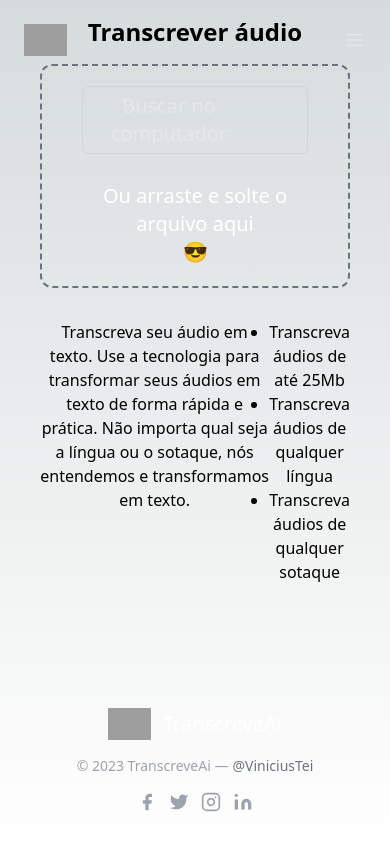
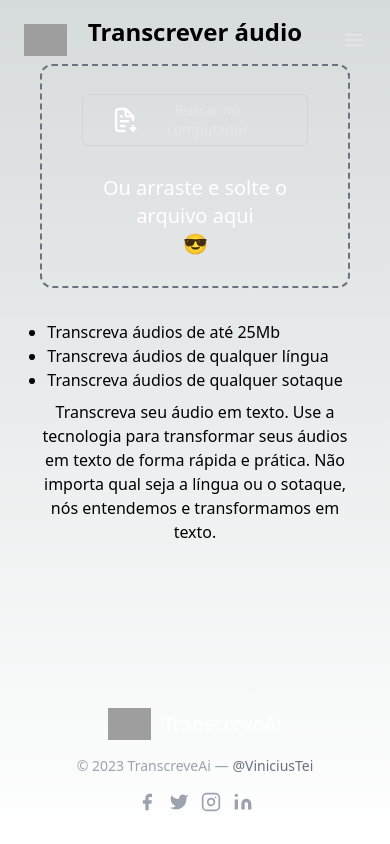
Before and after one commit to ViniciusTei/audio-to-text, a React (Vite) app in the folder app/: page /audio in a window 390 px wide. Built offline with nearby package versions, Linux system fonts and the light colour scheme; no server answers; grey boxes are pictures that could not be loaded.

Commit message:
fix mobile upload

```diff
--- a/app/src/components/domain/UploadFile.tsx
+++ b/app/src/components/domain/UploadFile.tsx
@@ -59,7 +59,10 @@ function UploadFile({ onUpload }: Props) {
     <div ref={dropRef} className="h-56 p-10 flex mt-4 items-center justify-center flex-col text-xl text-white border-2 border-dashed border-gray-500 rounded-xl">
 
       <div>
-        <button onClick={handleUploadClick} className="block w-full rounded-md border-0 py-1.5 pl-7 pr-20 text-gray-200 ring-1 ring-inset ring-gray-300 placeholder:text-gray-400 focus:ring-2 focus:ring-inset focus:ring-indigo-600 sm:text-sm sm:leading-6">
+        <button onClick={handleUploadClick} className="w-full flex items-center rounded-md border-0 py-1.5 pl-7 pr-8 text-gray-200 ring-1 ring-inset ring-gray-300 placeholder:text-gray-400 focus:ring-2 focus:ring-inset focus:ring-indigo-600 text-sm sm:leading-6">
+          <svg xmlns="http://www.w3.org/2000/svg" width="32px" height="32px" viewBox="0 0 24 24" fill="none">
+            <path d="M17 19H21M19 17V21M13 3H8.2C7.0799 3 6.51984 3 6.09202 3.21799C5.71569 3.40973 5.40973 3.71569 5.21799 4.09202C5 4.51984 5 5.0799 5 6.2V17.8C5 18.9201 5 19.4802 5.21799 19.908C5.40973 20.2843 5.71569 20.5903 6.09202 20.782C6.51984 21 7.0799 21 8.2 21H12M13 3L19 9M13 3V7.4C13 7.96005 13 8.24008 13.109 8.45399C13.2049 8.64215 13.3578 8.79513 13.546 8.89101C13.7599 9 14.0399 9 14.6 9H19M19 9V12M9 17H12M9 13H15M9 9H10" stroke="#FFFFFF" stroke-width="2" stroke-linecap="round" stroke-linejoin="round"/>
+          </svg>
           Buscar no computador
         </button>
         <input
--- a/app/src/components/pages/TranscriptPage.tsx
+++ b/app/src/components/pages/TranscriptPage.tsx
@@ -145,7 +145,7 @@ function TranscriptPage() {
         />
       )}
 
-      <div className="flex justify-around mt-8">
+      <div className="flex mt-8 flex-col-reverse items-center gap-2 md:flex-row md:justify-around">
         <p className="max-w-lg">Transcreva seu áudio em texto. Use a tecnologia para transformar seus áudios em texto de forma rápida e prática. Não importa qual seja a língua ou o sotaque, nós entendemos e transformamos em texto.</p>
 
         <ul className="flex flex-col items-start list-disc">
```
